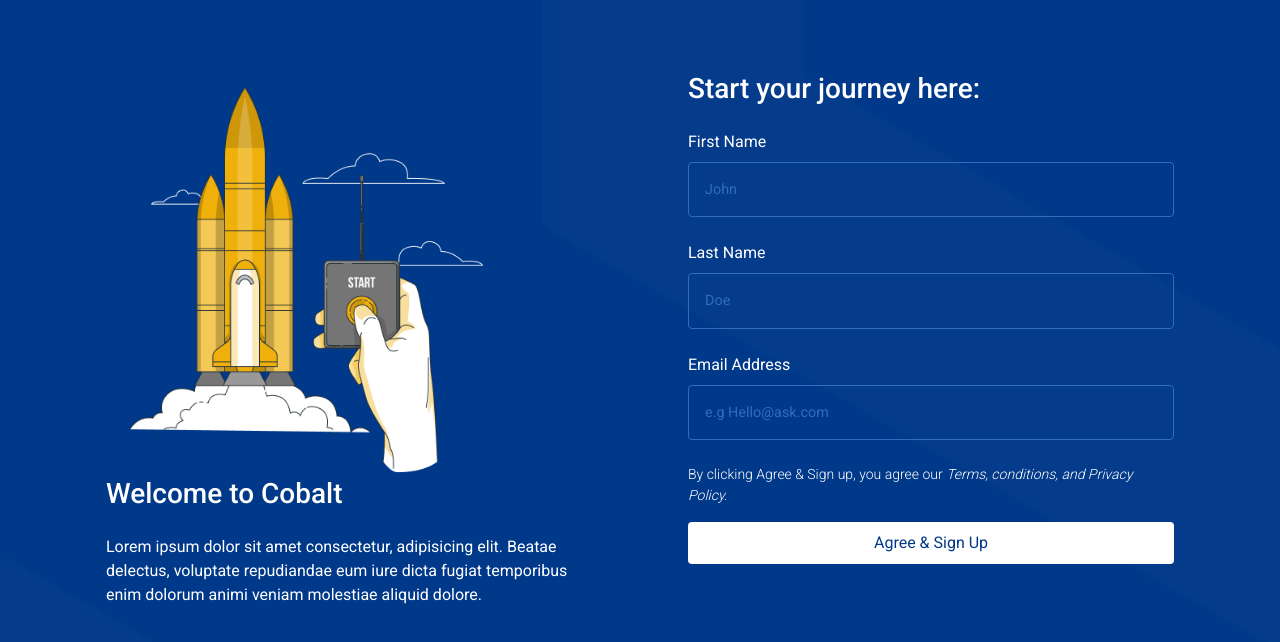
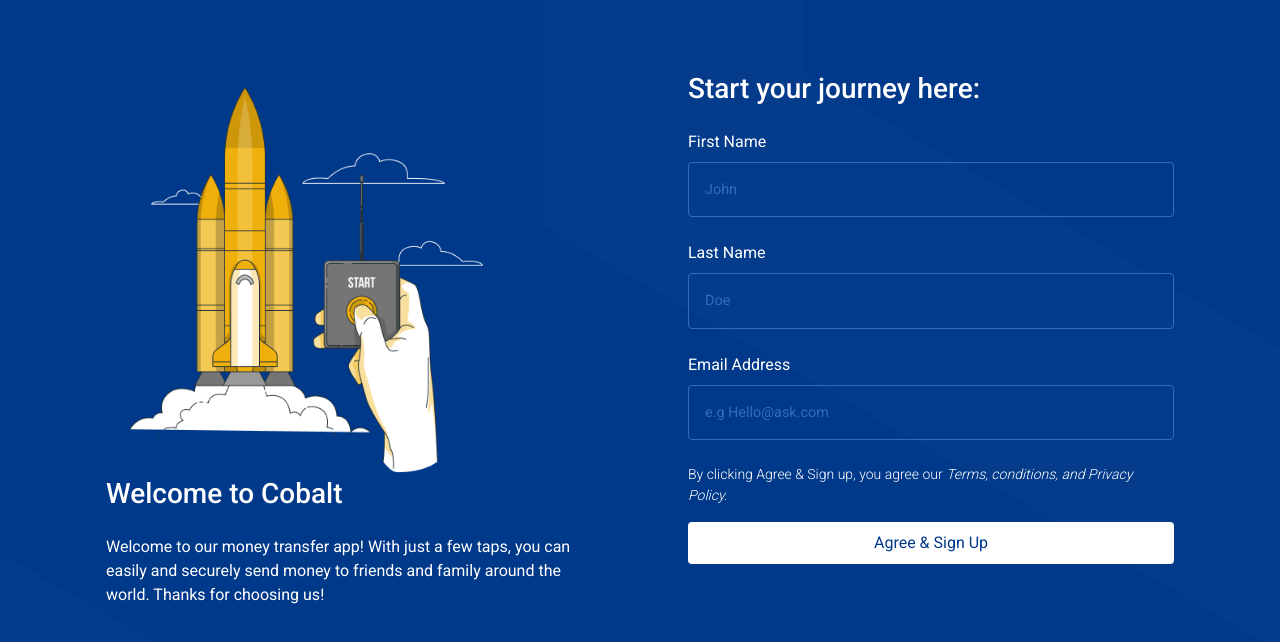
Before and after one commit to cobaltswap/landing-page, a Next.js app: page /signup in a window 1280 px wide. Shown: the top 642 px of the page. Built offline with nearby package versions, Linux system fonts and the light colour scheme.

Commit message:
ADD: Welcome note on sign up page

```diff
--- a/src/pages/signup/index.js
+++ b/src/pages/signup/index.js
@@ -25,9 +25,8 @@ export default function Signup() {
             </div>
             <h1 className="h3 fw-500 mb-4 text-center text-md-start">Welcome to Cobalt</h1>
             <p>
-              Lorem ipsum dolor sit amet consectetur, adipisicing elit. Beatae delectus, voluptate
-              repudiandae eum iure dicta fugiat temporibus enim dolorum animi veniam molestiae
-              aliquid dolore.
+              Welcome to our money transfer app! With just a few taps, you can easily and securely
+              send money to friends and family around the world. Thanks for choosing us!
             </p>
 
             <p></p>
@@ -49,8 +48,7 @@ function Dialog({ children, setShouldDisplayDialog }) {
   return (
     <div
       className="position-fixed top-0 start-0 end-0 bottom-0"
-      style={{ background: "rgba(0,0,0, 0.7)" }}
-    >
+      style={{ background: "rgba(0,0,0, 0.7)" }}>
       <div
         className="d-flex flex-column position-absolute top-50 start-50 translate-middle col-10 col-md-7 col-lg-4"
         style={{
@@ -58,8 +56,7 @@ function Dialog({ children, setShouldDisplayDialog }) {
           color: "black",
           padding: "1.5rem",
           borderRadius: "10px",
-        }}
-      >
+        }}>
         <div className="d-flex justify-content-end">
           <i className="bi bi-x-circle btn" onClick={() => setShouldDisplayDialog(false)}></i>
         </div>
```
